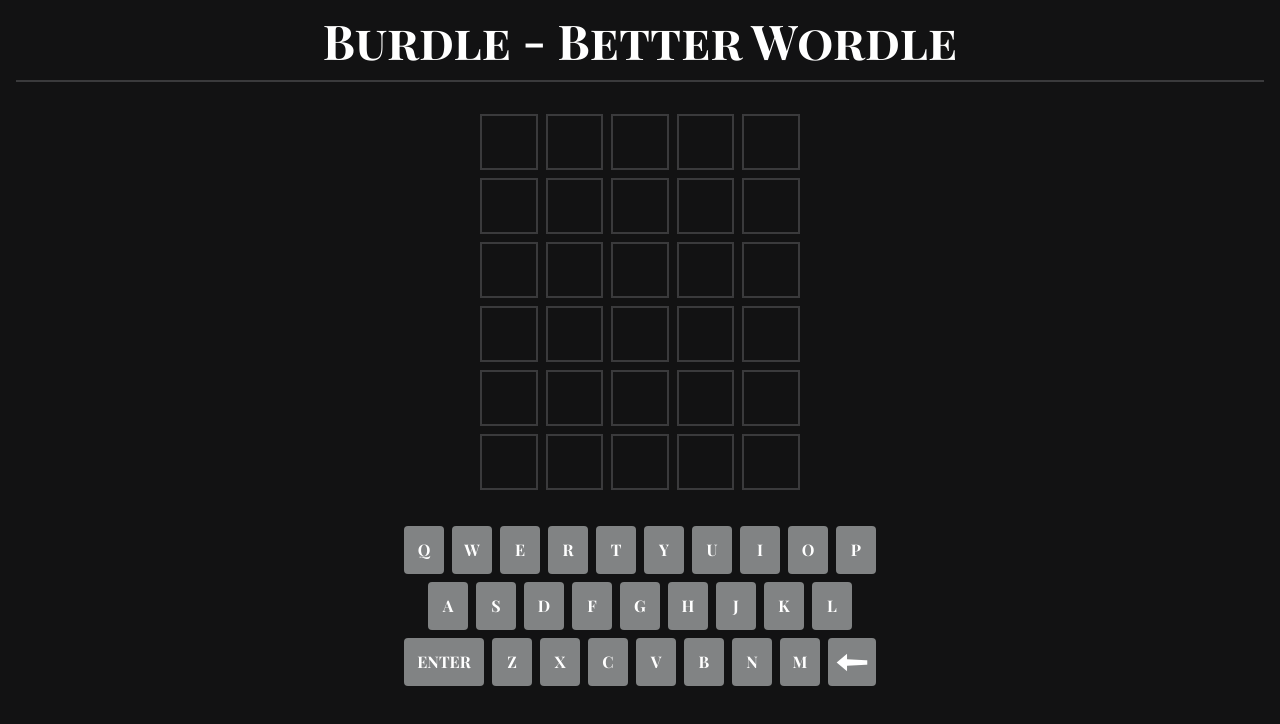
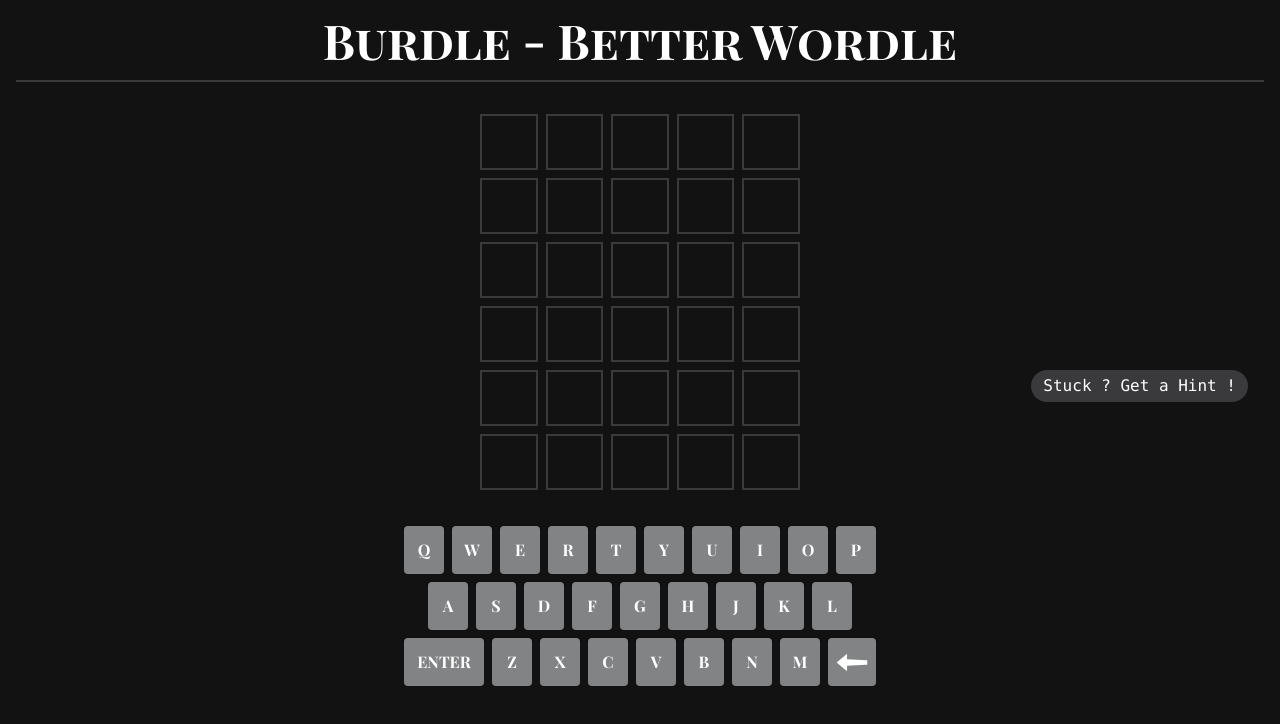
Before and after one commit to LitoleNINJA/Burdle, a Next.js app: page / in a window 1280 px wide. Shown: the top 724 px of the page. Built offline with nearby package versions, Linux system fonts and the light colour scheme.

Commit message:
trying something

```diff
--- /dev/null
+++ b/components/Hint.js
@@ -0,0 +1,34 @@
+
+
+export default function Hint() {
+
+    const handleHint = async () => {
+        const res = await fetch("https://od-api.oxforddictionaries.com/api/v2/entries/en/fashion", {
+            method: "GET",
+            headers: {
+                "Content-Type": "application/json",
+                "Accept": "application/json",
+                "api_id": "b7632e3e",
+                "api_key": "23e11eb238ccaddee55bdb11f71393d0"
+            },
+        });
+        console.log(res);
+    }
+
+    return (
+        <div className="absolute right-0 mr-8 flex flex-col space-y-8">
+            <button
+                onClick={handleHint}
+                className="px-3 py-1 rounded-full bg-gray hover:bg-lightGray">
+                <h2 className="text-1xl"><pre>Stuck ? Get a Hint !</pre></h2>
+            </button>
+            <button
+                className="hidden px-3 py-1 rounded-full bg-gray hover:bg-lightGray">
+                <h2>Hint 2</h2>
+            </button>
+            <button className="hidden px-3 py-1 rounded-full bg-gray hover:bg-lightGray">
+                <h2>Hint 3</h2>
+            </button>
+        </div>
+    )
+}
--- a/components/Wordle.js
+++ b/components/Wordle.js
@@ -1,6 +1,7 @@
 import { useState, useEffect, Fragment } from 'react';
 import useWordle from '../hooks/useWordle';
 import Game from './Game';
+import Hint from './Hint';
 import Keypad from './Keypad';
 import Modal from './Modal';
 
@@ -30,6 +31,7 @@
         <div className='mt-4 w-full flex flex-col items-center justify-center'>
             <Game currentGuess={currentGuess} allGuesses={allGuesses} turn={turn} />
             <Keypad usedKeys={usedKeys} />
+            <Hint solution={solution} />
             {modalOpen && <Modal isCorrect={isCorrect} turn={turn} solution={solution} setModalOpen={setModalOpen} />}
         </div>
     )
```
Also changed, not shown: styles/globals.css (+8 -2 lines).
